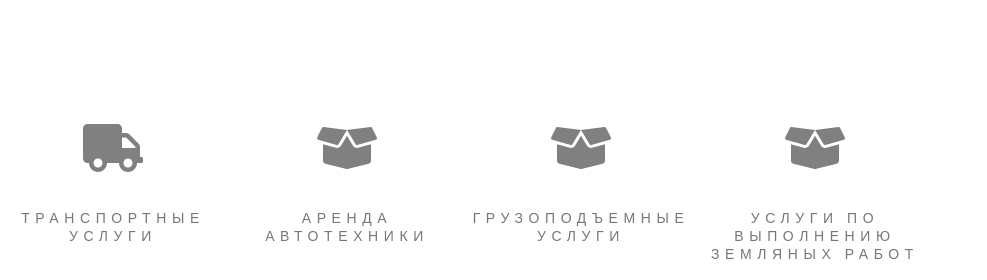
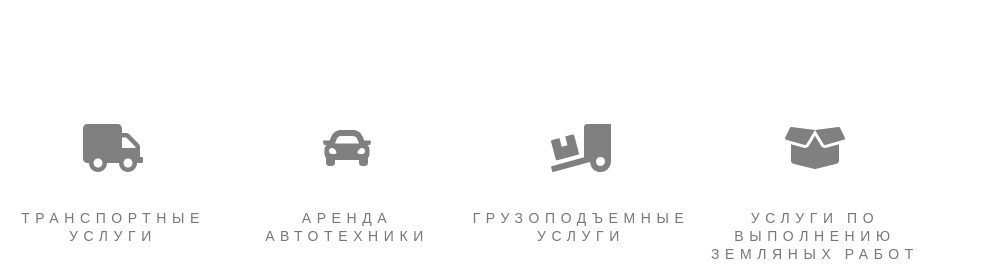
Before and after one commit to ASKoshelenko/linik, a website: page app/index.html in a window 1280 px wide. Shown: the part 1740-2020 px from the top of the page, 293-1280 px from the left. Drawn offline with nearby package versions, Linux system fonts and the light colour scheme; some packages are replaced by stand-ins of ours.

Commit message:
Some icons add

```diff
--- a/app/index.html
+++ b/app/index.html
@@ -175,13 +175,13 @@
               </li>
               <li>
                 <a href="#graphic-design">
-                  <img class="services-icon" src="img/box-open-solid.svg" alt="">
+                  <img class="services-icon" src="img/car-solid.svg" alt="">
                   <span>Аренда автотехники</span>
                 </a>
               </li>
               <li>
                 <a href="#development">
-                  <img class="services-icon" src="img/box-open-solid.svg" alt="">
+                  <img class="services-icon" src="img/truck-loading-solid.svg" alt="">
                   <span>Грузоподъемные услуги</span>
                 </a>
               </li>
```
Also changed, not shown: app/img/car-solid.svg (added), app/img/truck-loading-solid.svg (added).
